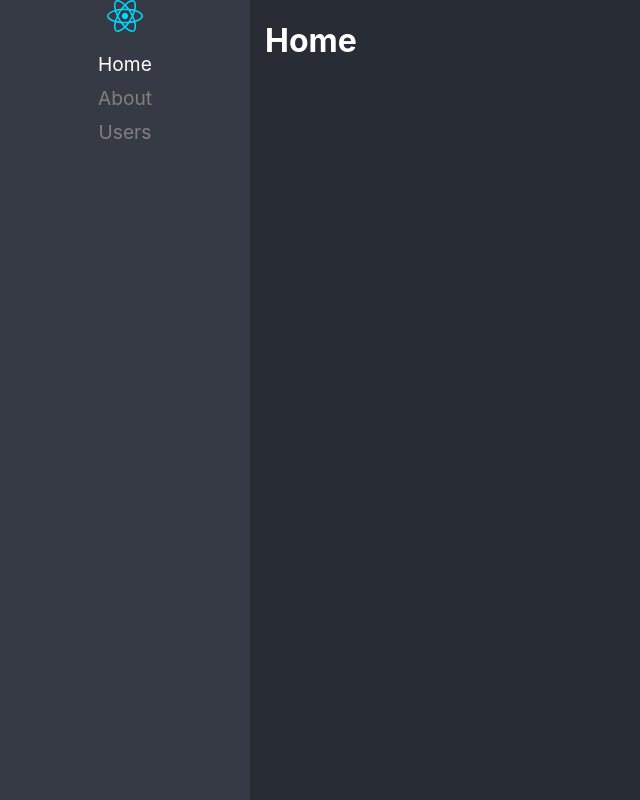
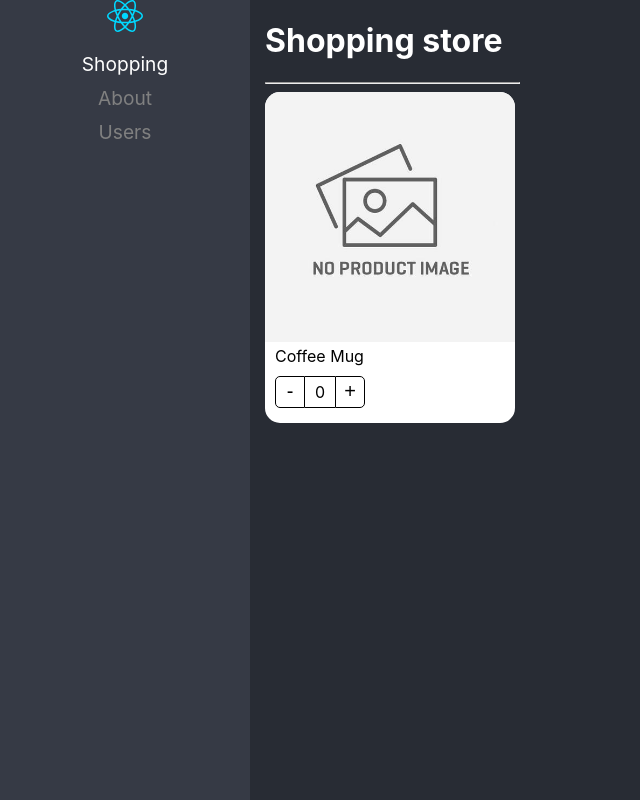
Before and after one commit to GerardoDev25/02-react-design-patterns-RPFR, a React (Vite) app: page / in a window 1280 px wide. Shown: the whole page, without its empty margins (0-640 px from the left). Built offline with nearby package versions, Linux system fonts and the light colour scheme.

Commit message:
feat: 004 Componente básico tradicional
now we created a few of components with a simple counter

```diff
--- /dev/null
+++ b/src/02-component-pattern/components/ProductCard.tsx
@@ -0,0 +1,32 @@
+import styles from '../styles/styles.module.css';
+import noIgamge from '../assets/no-image.jpg';
+import { useState } from 'react';
+
+export const ProductCard = () => {
+  const [counter, setCounter] = useState(0);
+
+  const increaseBy = (value: number) => {
+    setCounter(Math.max(counter + value, 0));
+  };
+
+  return (
+    <div className={styles.productCard}>
+      {/* <img
+        className={styles.productImg}
+        src='./coffee-mug.png'
+        alt='coffee mog'
+      /> */}
+      <img className={styles.productImg} src={noIgamge} alt='coffee mog' />
+      <span className={styles.productDescription}>Coffee Mug</span>
+      <div className={styles.buttonsContainer}>
+        <button className={styles.buttonMinus} onClick={() => increaseBy(-1)}>
+          -
+        </button>
+        <div className={styles.countLabel}>{counter}</div>
+        <button className={styles.buttonAdd} onClick={() => increaseBy(1)}>
+          +
+        </button>
+      </div>
+    </div>
+  );
+};
--- /dev/null
+++ b/src/02-component-pattern/pages/ShoppingPage.tsx
@@ -0,0 +1,11 @@
+import { ProductCard } from '../components/ProductCard';
+
+export const ShoppingPage = () => {
+  return (
+    <div>
+      <h1>Shopping store</h1>
+      <hr />
+      <ProductCard />
+    </div>
+  );
+};
--- a/src/routes/Navigation.tsx
+++ b/src/routes/Navigation.tsx
@@ -7,6 +7,7 @@ import {
 } from 'react-router-dom';
 
 import logo from '../assets/react.svg';
+import { ShoppingPage } from '../02-component-pattern/pages/ShoppingPage';
 export const Navigation = () => {
   const handleIsActive = ({ isActive }: { isActive: boolean }): string =>
     isActive ? '' : 'nav-active';
@@ -19,7 +20,7 @@ export const Navigation = () => {
           <ul>
             <li>
               <NavLink to='/' className={handleIsActive}>
-                Home
+                Shopping
               </NavLink>
             </li>
             <li>
@@ -38,7 +39,7 @@ export const Navigation = () => {
         <Routes>
           <Route path='/about' element={<h1>About</h1>} />
           <Route path='/users' element={<h1>Users</h1>} />
-          <Route path='/' element={<h1>Home</h1>} />
+          <Route path='/' element={<ShoppingPage />} />
           <Route path='/*' element={<Navigate to='/' replace />} />
         </Routes>
       </div>
```
